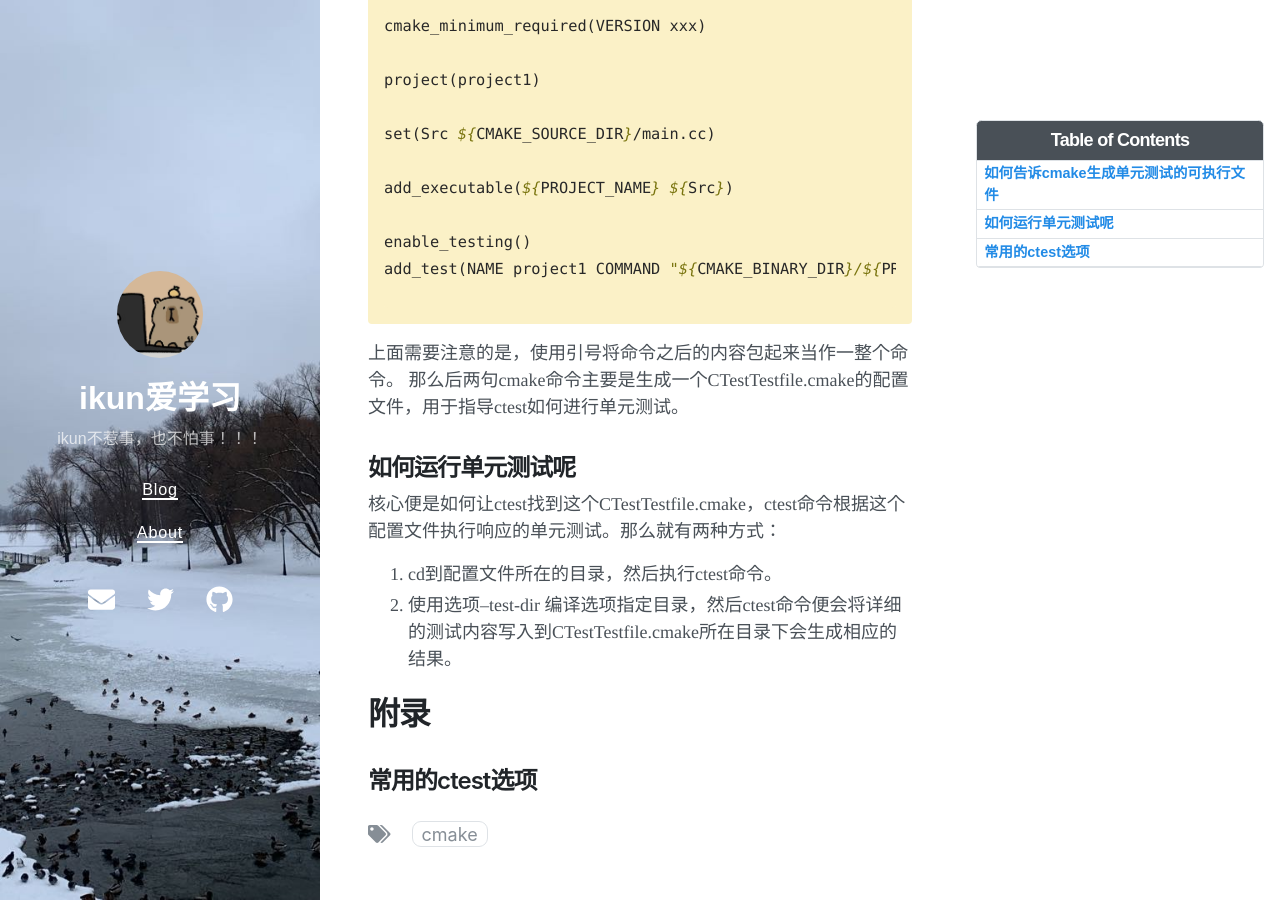
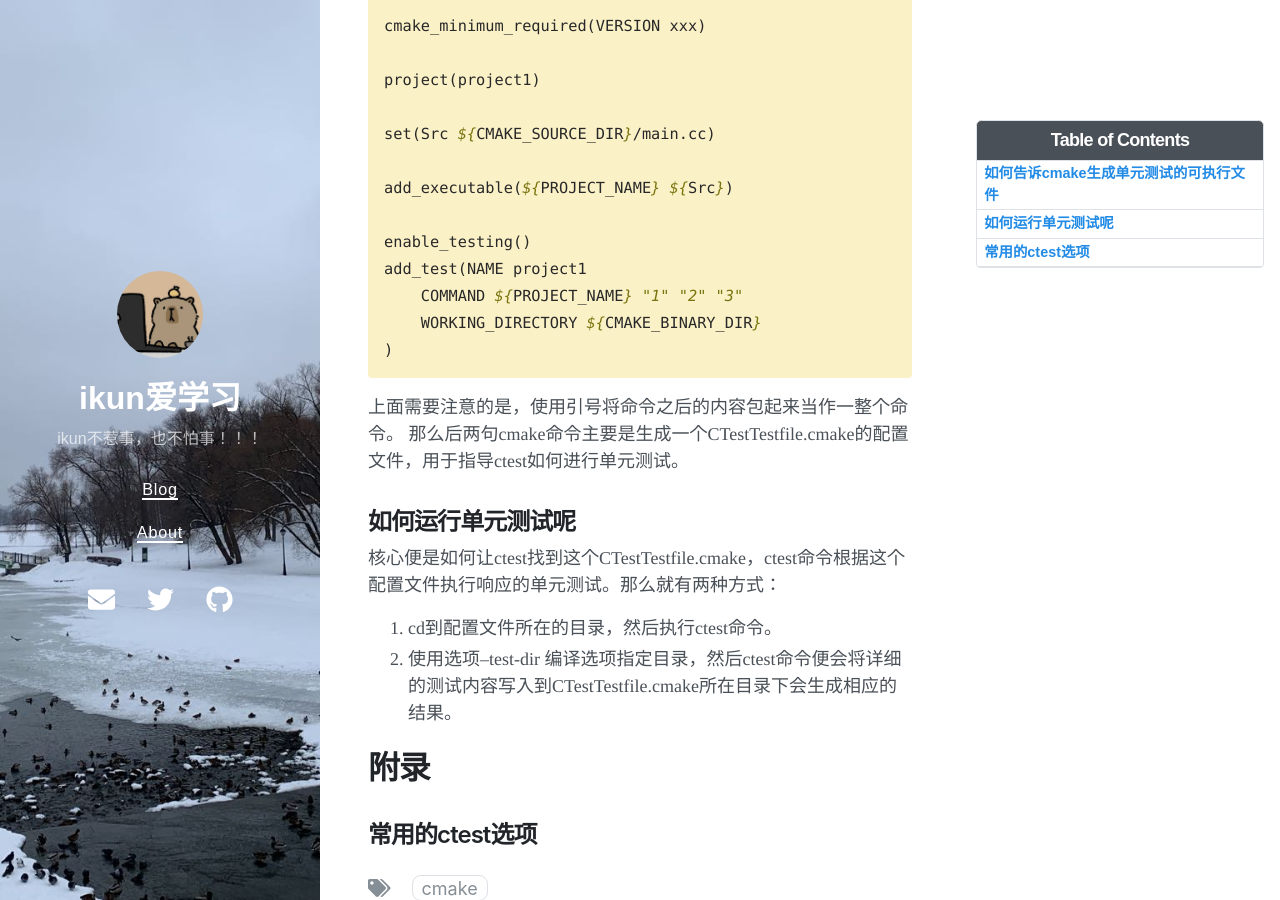
Before and after one commit to SuperIkunFan/SuperIkunFan.github.io, a Jekyll site: the page built from _posts/2025-03-29-cmake的ctest框架.md, in a window 1280 px wide and 900 px high, scrolled down 1228 px. Built offline with Jekyll 4.4.1, drawn with Linux system fonts in a browser that asks for light colours; nearby versions of some CDN libraries.

Commit message:
修改ctest的命令行参数格式

````diff
--- a/_posts/2025-03-29-cmake的ctest框架.md
+++ b/_posts/2025-03-29-cmake的ctest框架.md
@@ -38,8 +38,10 @@ set(Src ${CMAKE_SOURCE_DIR}/main.cc)
 add_executable(${PROJECT_NAME} ${Src})
 
 enable_testing()
-add_test(NAME project1 COMMAND "${CMAKE_BINARY_DIR}/${PROJECT_NAME} 1 2 3 4")
-
+add_test(NAME project1
+    COMMAND ${PROJECT_NAME} "1" "2" "3"
+    WORKING_DIRECTORY ${CMAKE_BINARY_DIR}
+)
 ```
 上面需要注意的是，使用引号将命令之后的内容包起来当作一整个命令。
 那么后两句cmake命令主要是生成一个CTestTestfile.cmake的配置文件，用于指导ctest如何进行单元测试。
````
